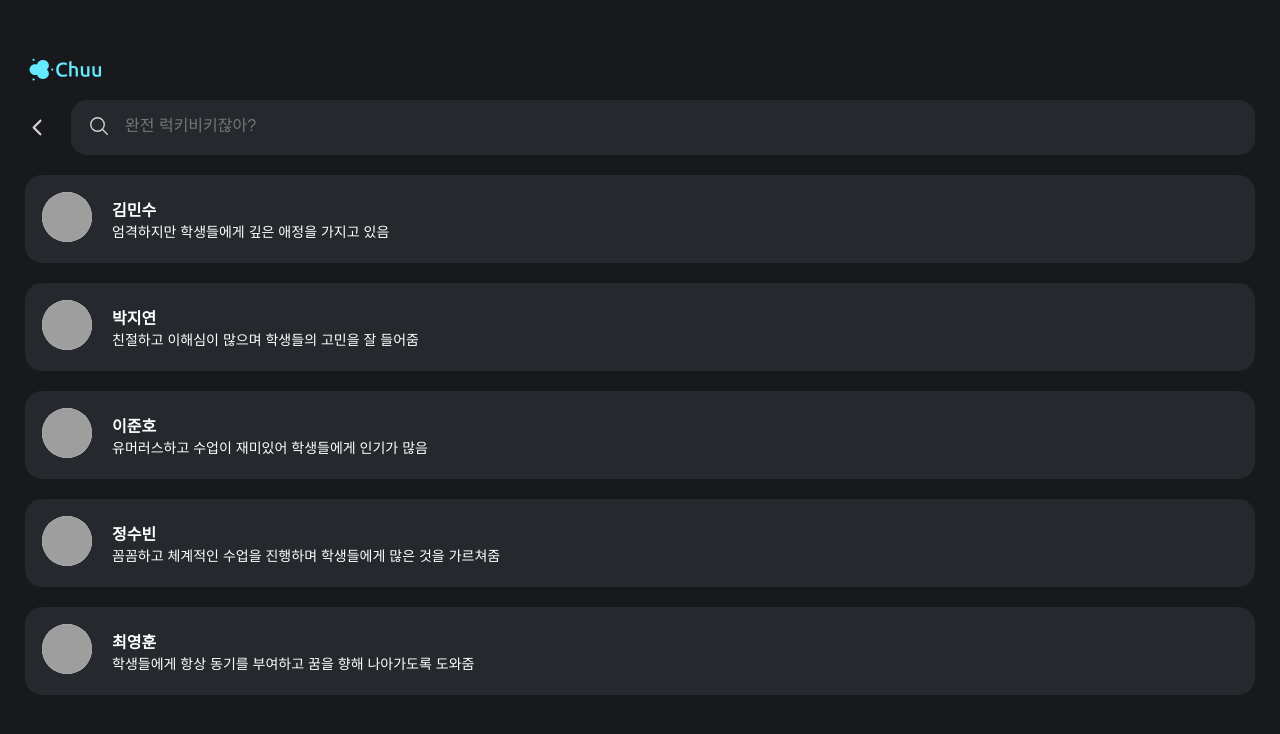
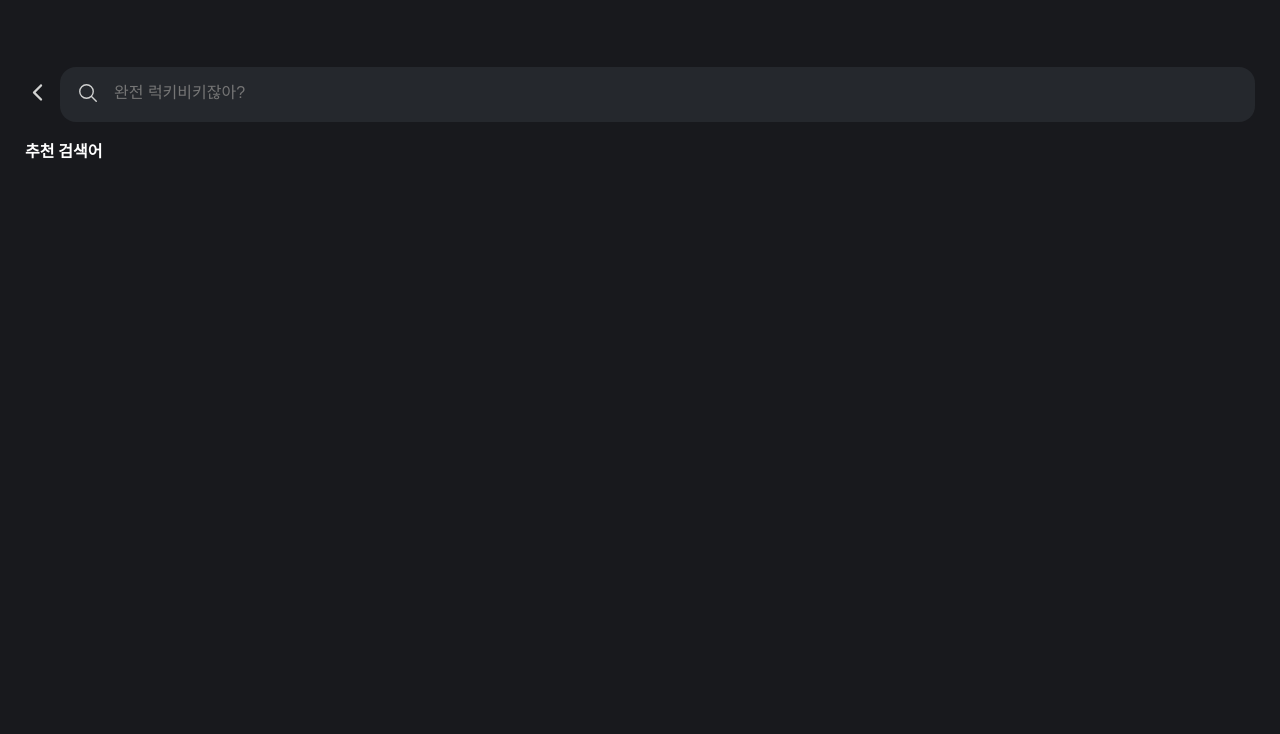
Before and after one commit to 2025-ITSHOW-CHUU/CHUU-frontend, a React (Create React App) app in the folder chuu-frontend/: page /search in a window 1280 px wide. Shown: the top 734 px of the page. Built offline with nearby package versions, Linux system fonts and the light colour scheme; grey boxes are pictures that could not be loaded.

Commit message:
Recommand Search

```diff
--- a/chuu-frontend/src/pages/Search.tsx
+++ b/chuu-frontend/src/pages/Search.tsx
@@ -5,6 +5,7 @@ import style from "../styles/Search.module.css";
 import { ReactComponent as Logo } from "../assets/logo.svg";
 import { IoIosArrowBack } from "react-icons/io";
 import teacherData from "../assets/teachers.json";
+import { useNavigate } from "react-router-dom";
 
 type TeacherType = {
   name: string;
@@ -17,6 +18,7 @@ function Search({}) {
   const [search, setSearch] = useState<string>("");
   const [teachers, setTeachers] = useState<TeacherType[]>([]);
   const [originalTeachers, setOriginalTeachers] = useState<TeacherType[]>([]);
+  const navigate = useNavigate();
 
   useEffect(() => {
     setTeachers(teacherData.teachers);
@@ -43,15 +45,23 @@ function Search({}) {
     setTeachers(searchedResult);
   };
 
+  const returnBack = () => {
+    navigate("/");
+  };
+
   return (
     <div className={`${def["Body"]}`}>
-      <div className={`${def["Logo"]}`}>
-        <Logo />
+      <div className={`${style["SearchDiv"]}`}>
+        <div onClick={returnBack}>
+          <IoIosArrowBack size="25px" />
         </div>
-      <div className={`${style["SearchDiv"]}`}>
-        <IoIosArrowBack size="25px" />
         <SearchBar value={search} onChange={onChange} />
       </div>
+      {search == "" ? (
+        <div className={`${style["RecommandSearch"]}`}>
+          <p>추천 검색어</p>
+        </div>
+      ) : (
         <div className={`${style["SearchResult"]}`}>
           {(teachers as TeacherType[]).map((teacher) => (
             <div>
@@ -65,6 +75,7 @@ function Search({}) {
             </div>
           ))}
         </div>
+      )}
     </div>
   );
 }
--- a/chuu-frontend/src/styles/Search.module.css
+++ b/chuu-frontend/src/styles/Search.module.css
@@ -4,11 +4,17 @@
   align-items: center;
   margin-top: 12px;
   width: 100%;
-  column-gap: 22px;
+  column-gap: 10px;
 }
 
-.SearchDiv > svg {
+.SearchDiv svg {
   color: #d1d2d1;
+}
+
+.RecommandSearch p {
+  color: #ffffff;
+  font-weight: bold;
+  font-size: 16px;
 }
 
 .SearchResult {
```
Lines whose indentation alone changed are shown as unchanged.
